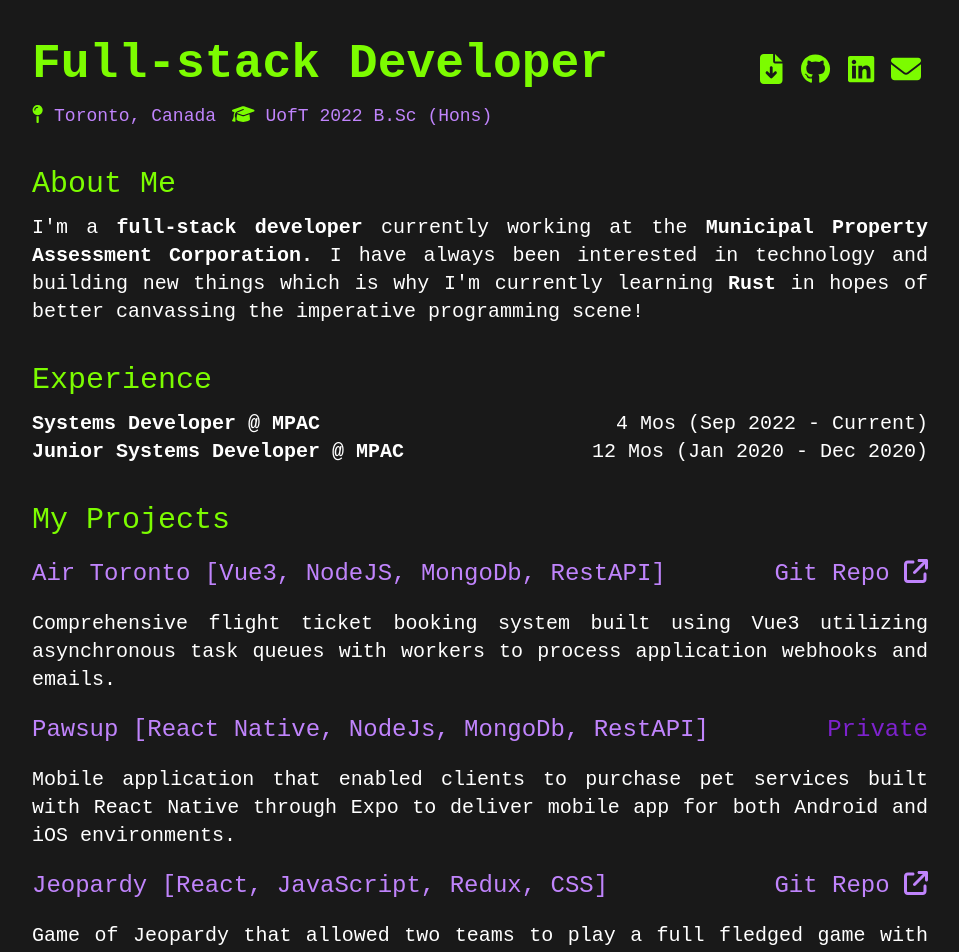
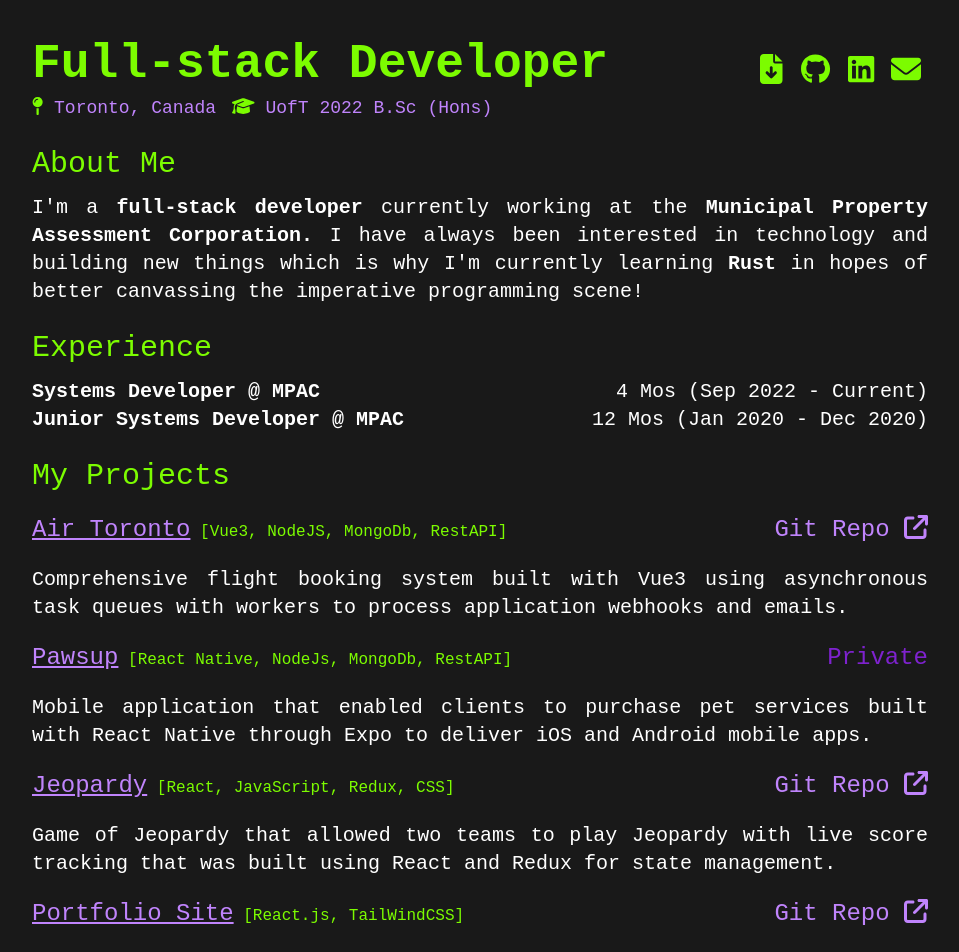
Before and after one commit to payamyek/portfolio-site, a React (Create React App) app: page / in a window 1280 px wide. Shown: the top 952 px of the page, without its empty margins (160-1119 px from the left). Built offline with nearby package versions, Linux system fonts and the light colour scheme.

Commit message:
feat: cleanup project details

```diff
--- a/src/app/App.js
+++ b/src/app/App.js
@@ -34,7 +34,7 @@
 )
 
 let UserDetails = () => (
-  <div className="md:flex md:flex-row hidden gap-x-4 md:mt-3 mt-1">
+  <div className="md:flex md:flex-row hidden gap-x-4 mt-1">
     <div className="flex flex-col text-purple-400">
       <span className="md:text-lg"><FontAwesomeIcon color="lawngreen" icon={faMapPin}/> Toronto, Canada</span>
     </div>
@@ -57,7 +57,7 @@
 )
 
 let AboutMe = () => (
-  <div className="flex-col flex md:mt-9 mt-5">
+  <div className="flex-col flex md:mt-6 mt-5">
     <div className="flex flex-row">
       <h1 className="md:text-3xl text-xl mb-3">
         About Me
@@ -76,7 +76,7 @@
 );
 
 let Experience = () => (
-  <div className="flex-col flex md:mt-9 mt-5">
+  <div className="flex-col flex md:mt-6 mt-5">
     <div className="flex flex-row">
     <h1 className="md:text-3xl text-xl mb-3">
       Experience
@@ -100,7 +100,7 @@
 )
 
 let Projects = () => (
-  <div className="flex-col flex md:mt-9 mt-5">
+  <div className="flex-col flex md:mt-6 mt-5">
     <div className="flex flex-row">
         <h1 className="md:text-3xl text-xl">
           My Projects
--- a/src/data.js
+++ b/src/data.js
@@ -29,28 +29,30 @@
   {
     name: "Air Toronto",
     tech: "[Vue3, NodeJS, MongoDb, RestAPI]",
-    description: "Comprehensive flight ticket booking system built using Vue3 utilizing asynchronous task queues with workers to process application webhooks and emails.",
+    description: "Comprehensive flight booking system built with Vue3 using asynchronous task queues with workers to process application webhooks and emails.",
     link:"https://github.com/UTSCC09/project-frontend-frauds",
-    year: "2022"
   },
   {
     name: "Pawsup",
     tech: "[React Native, NodeJs, MongoDb, RestAPI]",
-    description: "Mobile application that enabled clients to purchase pet services built with React Native through Expo to deliver mobile app for both Android and iOS environments.",
-    year: "2021"
+    description: "Mobile application that enabled clients to purchase pet services built with React Native through Expo to deliver iOS and Android mobile apps.",
   },
   {
     name: "Jeopardy",
     tech: "[React, JavaScript, Redux, CSS]",
-    description: "Game of Jeopardy that allowed two teams to play a full fledged game with live score tracking that was built using React and Redux for state management.",
+    description: "Game of Jeopardy that allowed two teams to play Jeopardy with live score tracking that was built using React and Redux for state management.",
     link:"https://github.com/payamyek/Jeopardy",
-    year: "2020"
+  },
+  {
+    name: "Portfolio Site",
+    tech: "[React.js, TailWindCSS]",
+    description: "Personal portfolio site made using React.js and TailWindCSS.",
+    link:"https://github.com/payamyek/portfolio-site"
   },
   {
     name: "Supreme Car Rentals",
     tech: "[Java, SwingUI, SQL]",
     description: "Car rental application built using Java Swing powered by an embedded SQLite database which allowed clients to rent cars and receive an auto-generated printable PDF invoice with booking details.",
     link:"https://github.com/payamyek/SupremeCarRentals",
-    year: "2019"
   }
 ]
--- a/src/projectDetails/ProjectDetails.jsx
+++ b/src/projectDetails/ProjectDetails.jsx
@@ -8,11 +8,11 @@
     <div className="mt-5">
       <div className="flex flex-row">
       <span
-        className="md:text-2xl text-xl font-light flex-1 text-purple-400">
-        <span>
+        className="flex-1">
+        <span className="md:text-2xl text-xl text-purple-400 underline">
           {name}
         </span>
-        <span className="md:inline hidden">
+        <span className="md:inline hidden md:text-base">
           &nbsp;{tech}
         </span>
       </span>
```
